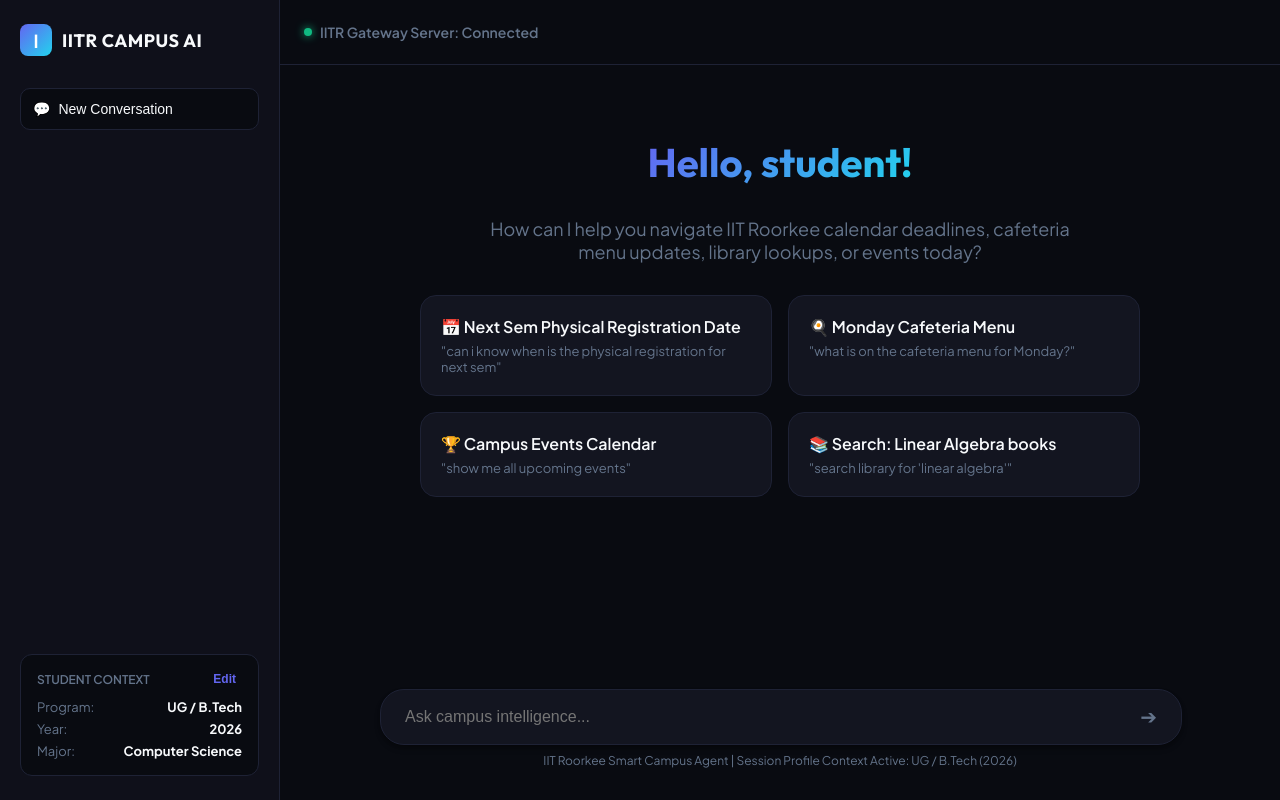
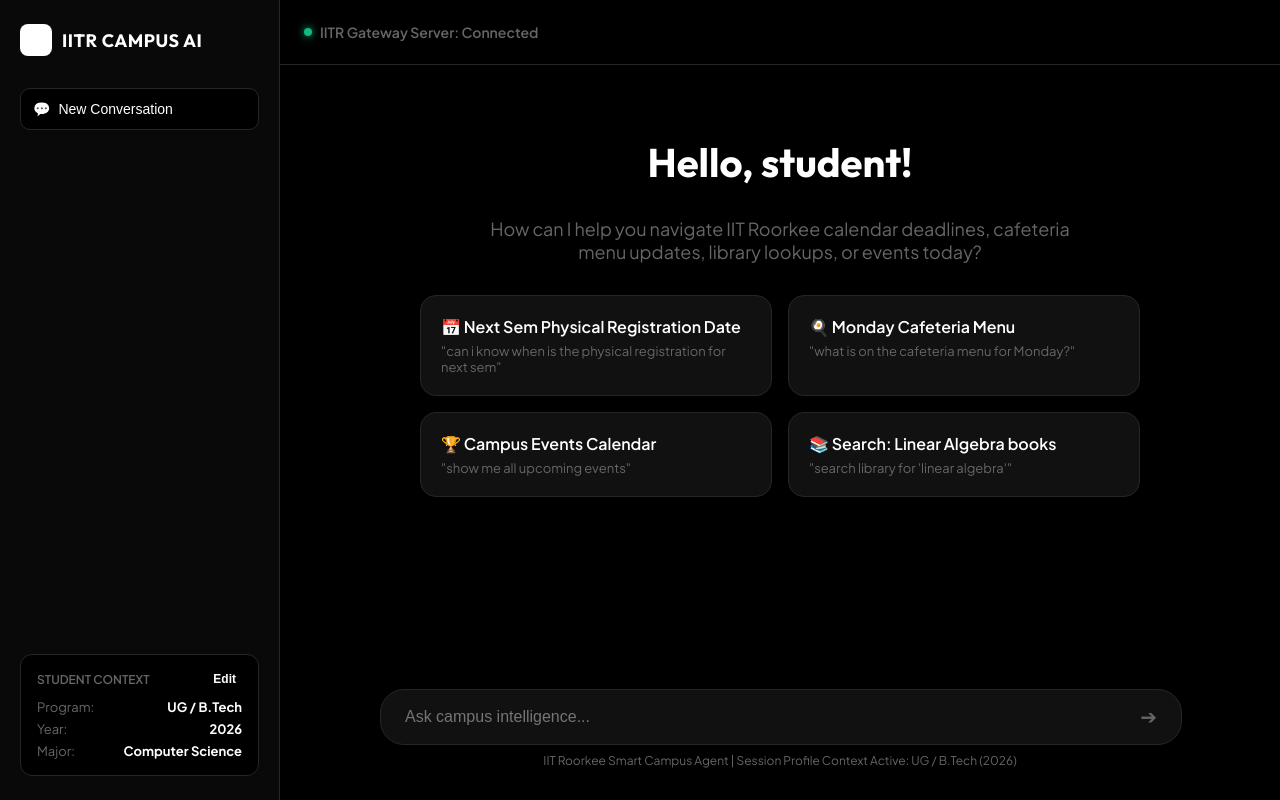
Before and after one commit to homesh456babu/unified-campus-intelligence-dashboard, a React app in the folder frontend/: page / in a window 1280 px wide. Built offline with nearby package versions, Linux system fonts and the light colour scheme; the HTML template or start-up script is replaced by a standard one.

Commit message:
style: change theme to minimalist black-and-white (no gradients)

```diff
--- a/frontend/src/index.css
+++ b/frontend/src/index.css
@@ -5,26 +5,26 @@
   --font-display: 'Outfit', system-ui, sans-serif;
   --font-mono: 'JetBrains Mono', monospace;
 
-  /* Force dark theme for a premium dashboard look */
-  --bg-app: #090b11;
-  --bg-card: #131520;
-  --bg-sidebar: #0f101a;
-  --border-color: #1e2235;
-  --text-main: #94a3b8;
-  --text-heading: #f8fafc;
-  --text-muted: #64748b;
+  /* Premium Minimalist Black & White Theme */
+  --bg-app: #000000;
+  --bg-card: #111111;
+  --bg-sidebar: #090909;
+  --border-color: #262626;
+  --text-main: #a3a3a3;
+  --text-heading: #ffffff;
+  --text-muted: #666666;
 
-  --primary: #6366f1;
-  --primary-hover: #4f46e5;
-  --primary-light: rgba(99, 102, 241, 0.15);
-  --accent: #22d3ee;
-  --accent-light: rgba(34, 211, 238, 0.15);
+  --primary: #ffffff;
+  --primary-hover: #cccccc;
+  --primary-light: #222222;
+  --accent: #ffffff;
+  --accent-light: #222222;
 
-  --shadow-sm: 0 1px 2px 0 rgba(0, 0, 0, 0.5);
-  --shadow-md: 0 4px 6px -1px rgba(0, 0, 0, 0.3), 0 2px 4px -1px rgba(0, 0, 0, 0.2);
-  --shadow-lg: 0 20px 25px -5px rgba(0, 0, 0, 0.5), 0 10px 10px -5px rgba(0, 0, 0, 0.4);
-  --glass-bg: rgba(19, 21, 32, 0.8);
-  --glass-border: rgba(30, 34, 53, 0.8);
+  --shadow-sm: 0 1px 2px 0 rgba(0, 0, 0, 0.6);
+  --shadow-md: 0 4px 6px -1px rgba(0, 0, 0, 0.5), 0 2px 4px -1px rgba(0, 0, 0, 0.4);
+  --shadow-lg: 0 20px 25px -5px rgba(0, 0, 0, 0.8), 0 10px 10px -5px rgba(0, 0, 0, 0.7);
+  --glass-bg: rgba(17, 17, 17, 0.8);
+  --glass-border: rgba(38, 38, 38, 0.8);
 }
 
 body {
```
